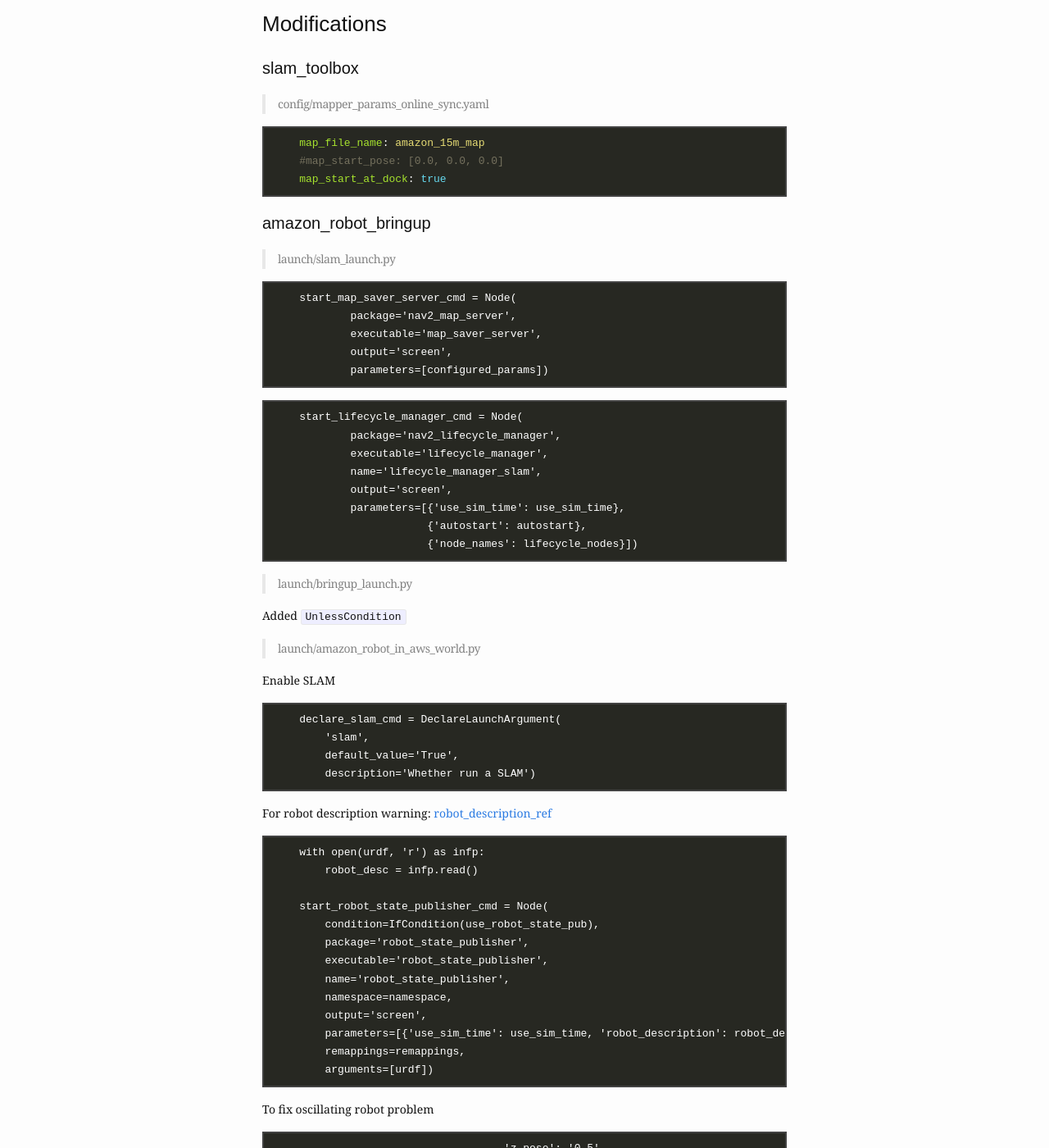
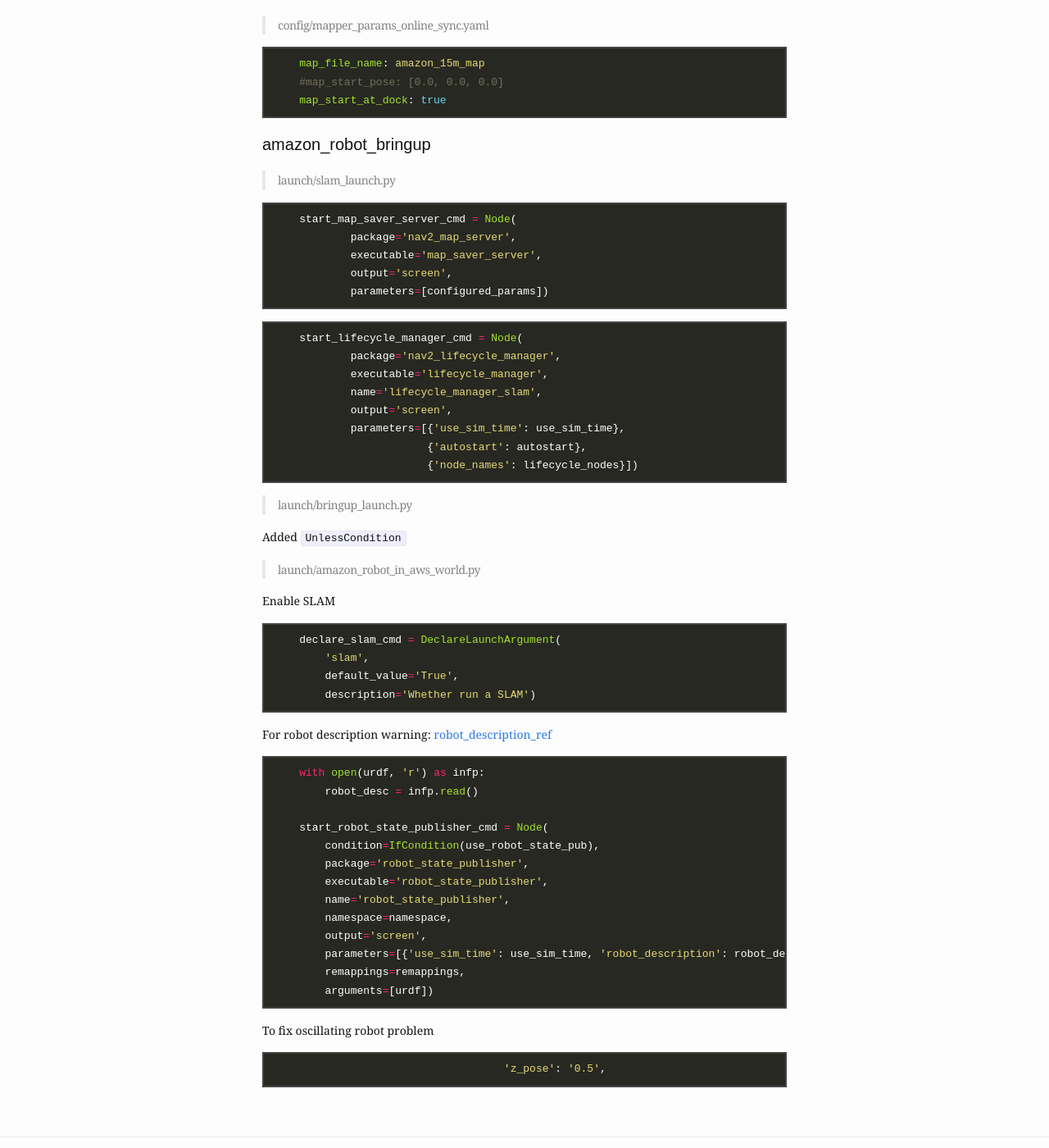
Before and after one commit to TheRoboticsClub/gsoc2021-Siddharth_Saha, a Jekyll site: the page built from docs/_posts/scribbles/2021-05-17-roughwork.md, in a window 1280 px wide and 1400 px high, scrolled down 9078 px. Shown: the whole window at 82% size. Built offline with Jekyll 4.4.1, drawn with Linux system fonts in a browser that asks for light colours; nearby versions of some CDN libraries; some of the changed text lies outside the part shown.

Commit message:
Minor changes to roughwork blog

````diff
--- a/docs/_posts/scribbles/2021-05-17-roughwork.md
+++ b/docs/_posts/scribbles/2021-05-17-roughwork.md
@@ -37,7 +36,7 @@
 - [x] Merge PR of [RADI-4.0.0](https://github.com/JdeRobot/RoboticsAcademy/pull/1074)
 - [x] Clean amazon_warehouse template into a PR
 - [x] Take apart amazon_robot_controller to understand where the error arises
-- [ ] Catch up on the Slack discussions and solved issues on GitHub
+- [x] Catch up on the Slack discussions and solved issues on GitHub
 - [ ] Imbibe the new manager changes into Foxy
 - [x] Add video to week 7-8 blog (goal navigation)
 - [ ] Add video to week 9 blog (waypoint navigation)
@@ -359,14 +356,14 @@
 #### amazon_robot_bringup
 > launch/slam_launch.py
 
-```xml
+```py
     start_map_saver_server_cmd = Node(
             package='nav2_map_server',
             executable='map_saver_server',
             output='screen',
             parameters=[configured_params])
 ```
-```xml
+```py
     start_lifecycle_manager_cmd = Node(
             package='nav2_lifecycle_manager',
             executable='lifecycle_manager',
@@ -384,7 +381,7 @@
 > launch/amazon_robot_in_aws_world.py
 
 Enable SLAM
-```xml
+```py
     declare_slam_cmd = DeclareLaunchArgument(
         'slam',
         default_value='True',
@@ -392,7 +389,7 @@
 ```
 
 For robot description warning: [robot_description_ref](https://docs.ros.org/en/foxy/Tutorials/URDF/Using-URDF-with-Robot-State-Publisher.html)
-```xml
+```py
     with open(urdf, 'r') as infp:
         robot_desc = infp.read()
 
@@ -410,6 +407,6 @@
 
 
 To fix oscillating robot problem
-```xml
+```py
                                     'z_pose': '0.5',
 ```
````
Also changed, not shown: other parts of docs/_posts/scribbles/2021-05-17-roughwork.md (+2 -5 lines).
